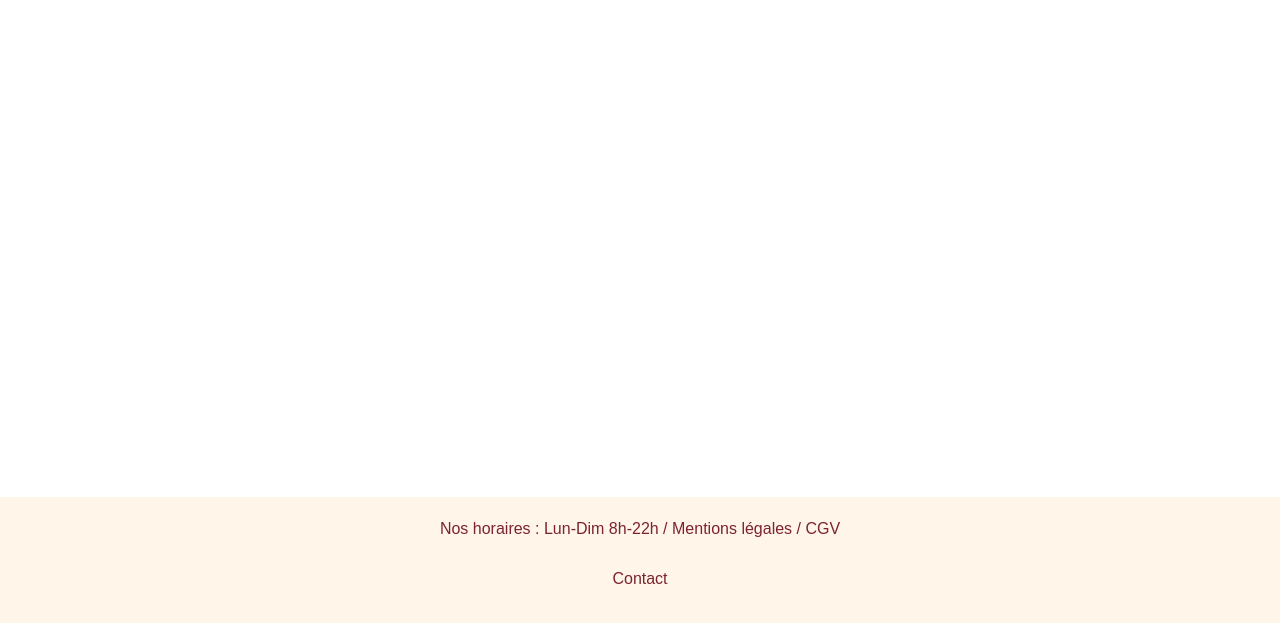
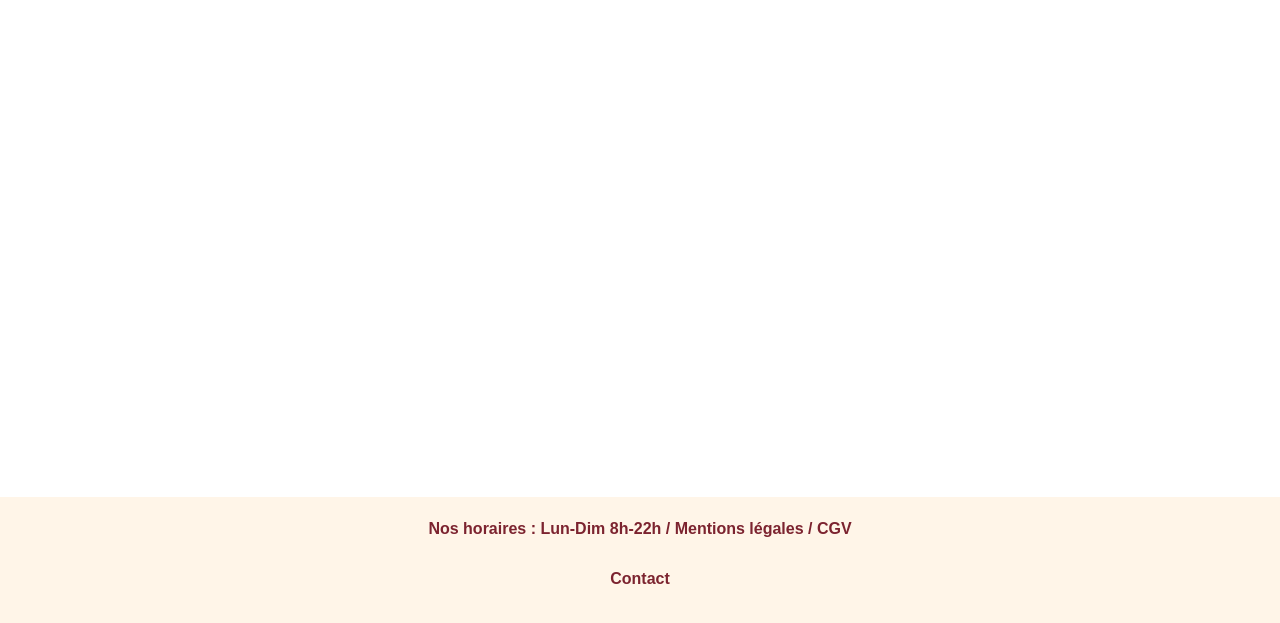
Before and after one commit to Nosheene/Vite---Gourmand, a website with bundled scripts: page index.html in a window 1280 px wide. Shown: the part 163-786 px from the top of the page. Built offline with nearby package versions, Linux system fonts and the light colour scheme; files whose address does not match are found by name.

Commit message:
police footer paragraphe

```diff
--- a/SCSS/main.scss
+++ b/SCSS/main.scss
@@ -15,3 +15,13 @@ footer.footer {
     bottom: 0;
     width: 100%;
     }
+
+p {
+    font-family: $font-family-serif;
+    font-size: 18px;
+}
+.footer p {
+    font-family: 'Montserrat', sans-serif !important;
+    font-weight: 700 !important;
+    font-size: 16px !important;
+}
```
Also changed, not shown: SCSS/main.css, 1 other file.
